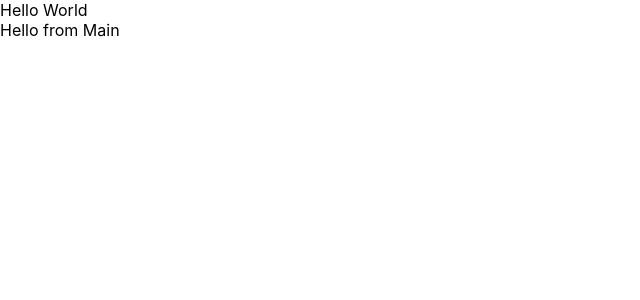
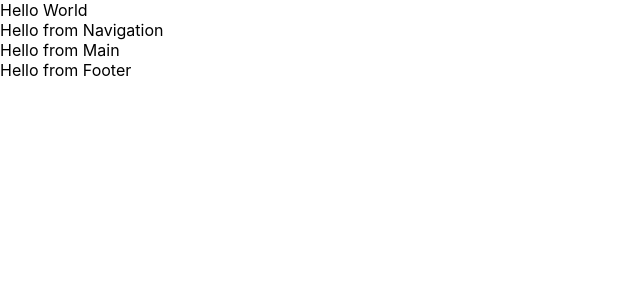
Before and after one commit to fcondori1/bakery-elaine, a React (Create React App) app: page / in a window 1280 px wide. Shown: the top 300 px of the page, without its empty margins (0-640 px from the left). Built offline with nearby package versions, Linux system fonts and the light colour scheme.

Commit message:
add components to app

```diff
--- a/src/App.js
+++ b/src/App.js
@@ -1,12 +1,16 @@
 import logo from './logo.svg';
 import './App.css';
 import Main from './components/Main/Main';
+import Navigation from './components/Navigation/Navigation';
+import Footer from './components/Footer/Footer';
 
 function App() {
   return (
     <div>
       Hello World
+      <Navigation />
       <Main />
+      <Footer />
     </div>
   );
 }
```
